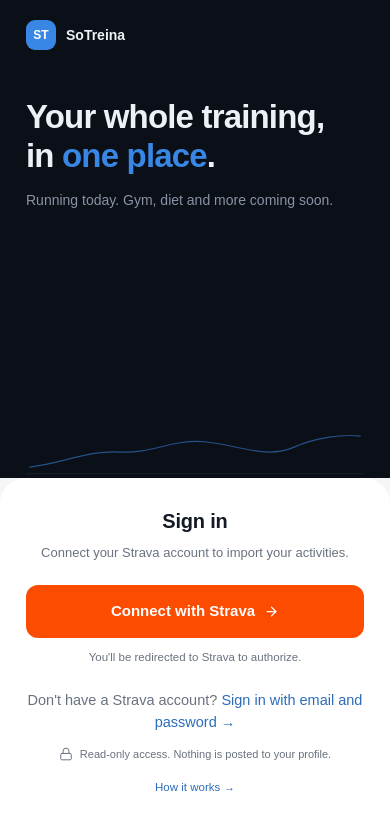
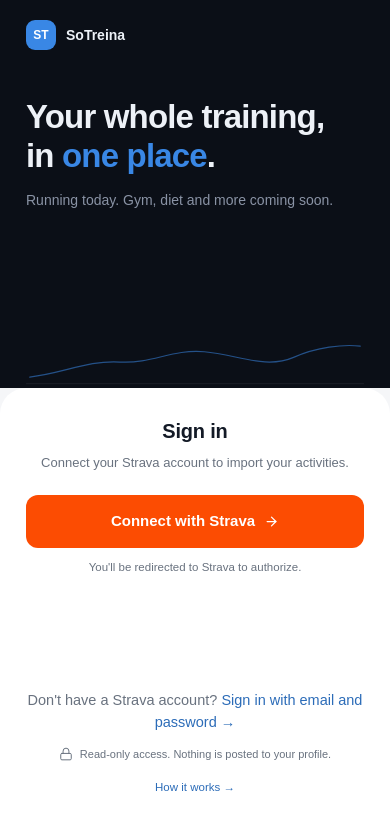
Before and after one commit to Feroleto/strava_dashboard, a React (Vite) app in the folder client/: page / in a window 390 px wide. Shown: the top 830 px of the page. Built offline with nearby package versions, Linux system fonts and the light colour scheme; no server answers.

Commit message:
style: moving loggin info to the bottom of the screen

```diff
--- a/client/src/features/auth/LoginPage.tsx
+++ b/client/src/features/auth/LoginPage.tsx
@@ -250,7 +250,7 @@
           Desktop seam treatment against the always-dark hero (md+ only):
           dark matches its #0B0F17 + hairline border; light keeps bg-card with
           an inset shadow as if the dark panel cast it */}
-      <div className="relative flex w-full flex-none flex-col rounded-t-[26px] bg-card px-[26px] pt-[28px] pb-[46px] text-center dark:border-t dark:border-white/[.09] dark:bg-[#0F1522] md:w-[480px] md:justify-center md:rounded-none md:px-[52px] md:py-[48px] md:text-left md:shadow-[inset_20px_0_30px_-22px_rgba(8,12,20,.42)] md:dark:border-t-0 md:dark:border-l md:dark:border-white/[.09] md:dark:bg-[#0B0F17] md:dark:shadow-none">
+      <div className="relative flex min-h-[54svh] w-full flex-none flex-col rounded-t-[26px] bg-card px-[26px] pt-[28px] pb-[46px] text-center dark:border-t dark:border-white/[.09] dark:bg-[#0F1522] md:min-h-0 md:w-[480px] md:justify-center md:rounded-none md:px-[52px] md:py-[48px] md:text-left md:shadow-[inset_20px_0_30px_-22px_rgba(8,12,20,.42)] md:dark:border-t-0 md:dark:border-l md:dark:border-white/[.09] md:dark:bg-[#0B0F17] md:dark:shadow-none">
         <div className="absolute right-[26px] top-[26px] hidden items-center gap-2 md:flex">
           <SegmentedControl
             size="compact"
@@ -480,7 +480,7 @@
           </div>
         )}
 
-        <div className="mt-6 flex flex-col items-center gap-3 md:absolute md:bottom-[26px] md:left-[52px] md:right-[52px] md:mt-0 md:items-stretch">
+        <div className="mt-auto flex flex-col items-center gap-3 pt-6 md:absolute md:bottom-[26px] md:left-[52px] md:right-[52px] md:mt-0 md:pt-0 md:items-stretch">
           {view === 'main' && (
             <button
               type="button"
```
